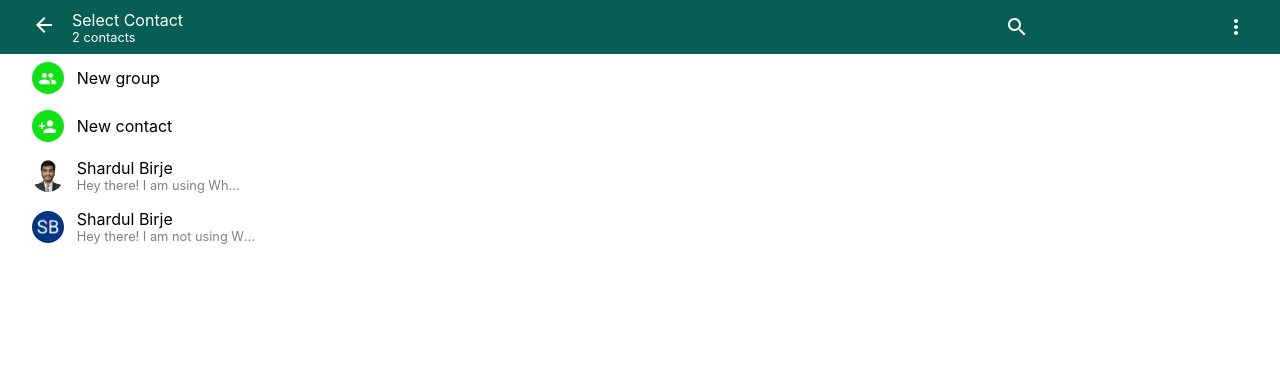
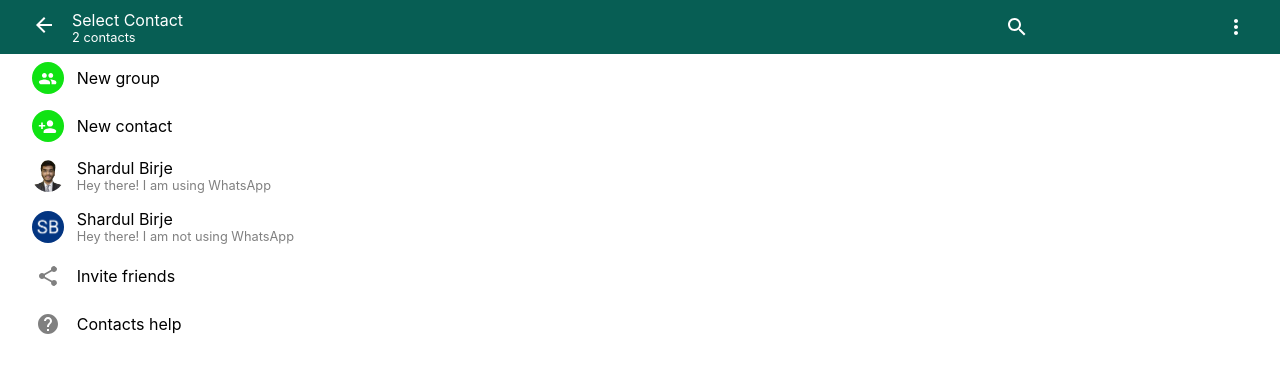
Before and after one commit to shardul-b/Whatsapp-clone, a React (Create React App) app: page /contacts in a window 1280 px wide. Shown: the top 372 px of the page. Built offline with nearby package versions, Linux system fonts and the light colour scheme.

Commit message:
added invite and help in contacts

```diff
--- a/src/StyleSheets/contacts.css
+++ b/src/StyleSheets/contacts.css
@@ -6,8 +6,8 @@
 	align-items: center;
 	justify-content: center;
 }
-.new-contact-image{
-
+.invite-container,.help-container{
+	background-color: transparent;
 }
 .contact-wrapper{
 	padding:0.5em 0;
@@ -15,9 +15,13 @@
 .contact-details-container{
 	width: 80%;
 	margin-left:0.8em;
+	flex-grow: 2;
+	flex-shrink: 0;
 }
 .contact-about,.contact-name{
 	display: block;
+	width:100%;
+
 	/*border:1px solid red;*/
 }
 .contact-about{
--- a/src/components/ContactsComponent.js
+++ b/src/components/ContactsComponent.js
@@ -1,6 +1,6 @@
 import React,{useState,useEffect,useRef} from 'react';
 import { Link } from 'react-router-dom';
-import {People,PersonAdd} from '@material-ui/icons';
+import {People,PersonAdd,Help,Share} from '@material-ui/icons';
 import Chat from './MainChatComponent';
 import SmallProfile from './SmallProfileComponent';
 import {CHATS} from '../Shared/chats';
@@ -75,8 +75,8 @@
 									<div className='contact-image-container' onClick={()=>smallprofile(contact.id)}>
 										<img src={contact.profile} alt="AB" className='contact-image'/>
 									</div>
-								<Link to={`/mainchat/${contact.id}`}>
-									<div className='contact-details-container'>
+								<Link to={`/mainchat/${contact.id}`} className='contact-details-container'>
+									<div >
 										<span className='contact-name'>
 											{contact.name}
 										</span>
@@ -89,6 +89,26 @@
 						))
 					}
 				</div>
+				<div className='invite-contact contact-wrapper flex'>
+					<div className='contact-image-container new-group-image-container invite-container'>
+						<Share style={{color:'gray'}} className='contact-image'/>
+					</div>
+					<div className='contact-details-container invite'>
+						<span className='contact-name'>
+							Invite friends
+						</span>
+					</div>
+				</div>
+				<div className='help-contact contact-wrapper flex'>
+					<div className='contact-image-container new-group-image-container help-container'>
+						<Help style={{color:'gray'}} className='contact-image'/>
+					</div>
+					<div className='contact-details-container help'>
+						<span className='contact-name'>
+							Contacts help
+						</span>
+					</div>
+				</div>
 			</div>
 		</div>
 	);
```
